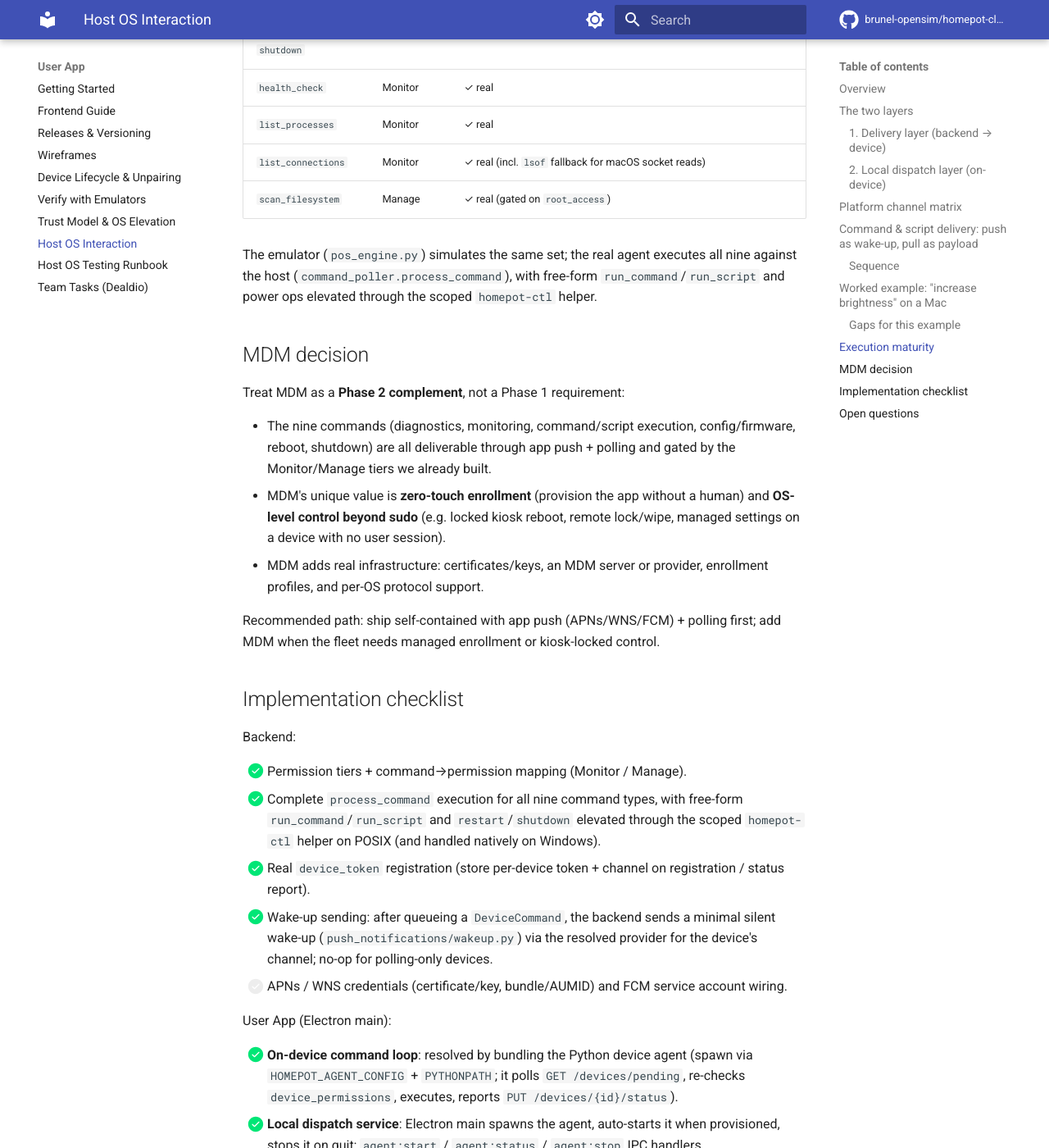
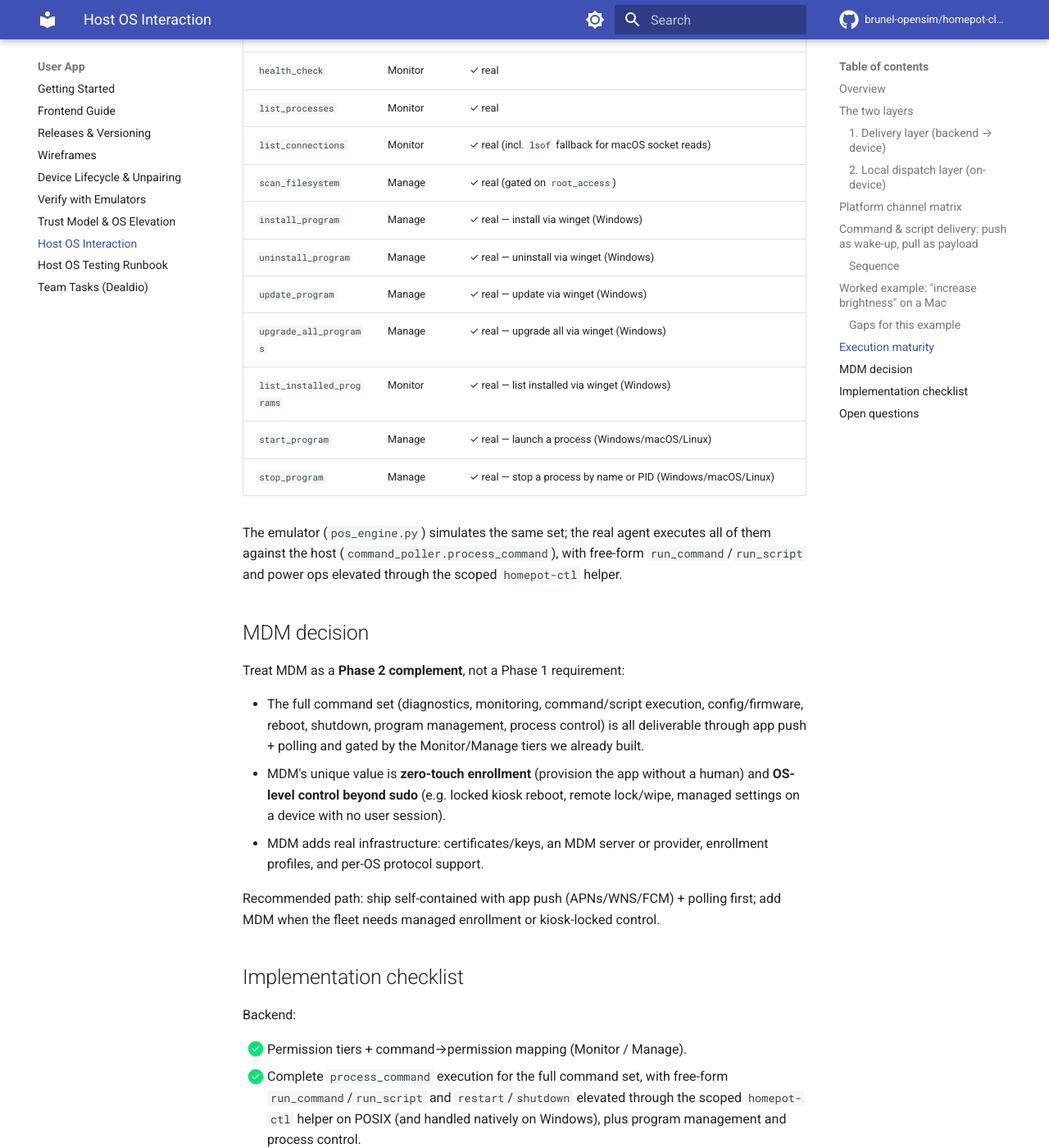
Before and after one commit to brunel-opensim/homepot-client, an MkDocs documentation site: the page built from docs/userapp-os-interaction.md, in a window 1280 px wide and 1400 px high, scrolled down 4910 px. Shown: the whole window at 82% size. Built offline with MkDocs 1.6.1 and Material for MkDocs 9.7.7, drawn with Linux system fonts in a browser that asks for light colours; comment, search, counter and statistics services are not loaded; the version menu is left out.

Commit message:
docs: refresh execution-maturity table with full command set

```diff
--- a/docs/userapp-os-interaction.md
+++ b/docs/userapp-os-interaction.md
@@ -167,9 +167,16 @@ for every command type. Status as of writing:
 | `list_processes` | Monitor | ✓ real |
 | `list_connections` | Monitor | ✓ real (incl. `lsof` fallback for macOS socket reads) |
 | `scan_filesystem` | Manage | ✓ real (gated on `root_access`) |
+| `install_program` | Manage | ✓ real — install via winget (Windows) |
+| `uninstall_program` | Manage | ✓ real — uninstall via winget (Windows) |
+| `update_program` | Manage | ✓ real — update via winget (Windows) |
+| `upgrade_all_programs` | Manage | ✓ real — upgrade all via winget (Windows) |
+| `list_installed_programs` | Monitor | ✓ real — list installed via winget (Windows) |
+| `start_program` | Manage | ✓ real — launch a process (Windows/macOS/Linux) |
+| `stop_program` | Manage | ✓ real — stop a process by name or PID (Windows/macOS/Linux) |
 
 The emulator (`pos_engine.py`) simulates the same set; the real agent executes
-all nine against the host (`command_poller.process_command`), with free-form
+all of them against the host (`command_poller.process_command`), with free-form
 `run_command`/`run_script` and power ops elevated through the scoped
 `homepot-ctl` helper.
 
@@ -177,9 +184,10 @@ all nine against the host (`command_poller.process_command`), with free-form
 
 Treat MDM as a **Phase 2 complement**, not a Phase 1 requirement:
 
-- The nine commands (diagnostics, monitoring, command/script execution,
-  config/firmware, reboot, shutdown) are all deliverable through app push +
-  polling and gated by the Monitor/Manage tiers we already built.
+- The full command set (diagnostics, monitoring, command/script execution,
+  config/firmware, reboot, shutdown, program management, process control) is
+  all deliverable through app push + polling and gated by the Monitor/Manage
+  tiers we already built.
 - MDM's unique value is **zero-touch enrollment** (provision the app without a
   human) and **OS-level control beyond sudo** (e.g. locked kiosk reboot,
   remote lock/wipe, managed settings on a device with no user session).
@@ -194,10 +202,10 @@ first; add MDM when the fleet needs managed enrollment or kiosk-locked control.
 Backend:
 
 - [x] Permission tiers + command→permission mapping (Monitor / Manage).
-- [x] Complete `process_command` execution for all nine command types, with
+- [x] Complete `process_command` execution for the full command set, with
       free-form `run_command`/`run_script` and `restart`/`shutdown` elevated
       through the scoped `homepot-ctl` helper on POSIX (and handled natively on
-      Windows).
+      Windows), plus program management and process control.
 - [x] Real `device_token` registration (store per-device token + channel on
       registration / status report).
 - [x] Wake-up sending: after queueing a `DeviceCommand`, the backend sends a
```
